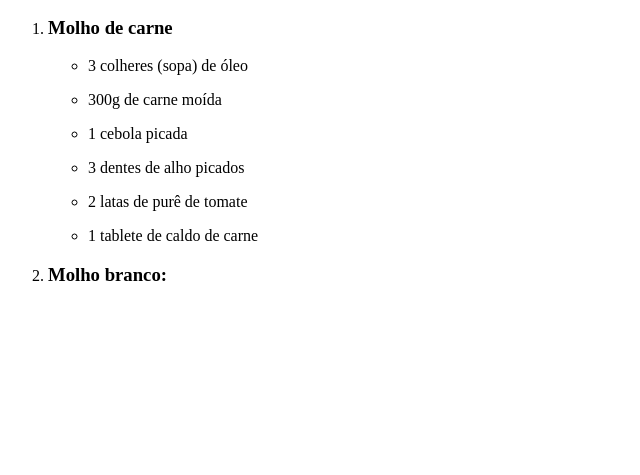
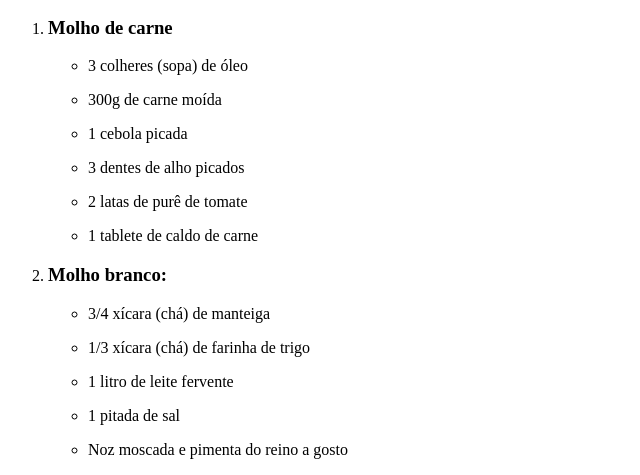
Before and after one commit to P1ul0/Receita, a plain HTML site: page index.html in a window 1280 px wide. Shown: the part 434-909 px from the top of the page, without its empty margins (0-640 px from the left). Before the commit the page ends 800 px from the top, so only its background shows below. Drawn offline with Linux system fonts and the light colour scheme.

Commit message:
segundo commit

```diff
--- a/index.html
+++ b/index.html
@@ -38,6 +38,23 @@
         <li>
             <h3>Molho branco:</h3>
         </li>
+        <ul>
+            <li>
+                <p>3/4 xícara (chá) de manteiga</p>
+            </li>
+            <li>
+                <p>1/3 xícara (chá) de farinha de trigo</p>
+            </li>
+            <li>
+                <p>1 litro de leite fervente</p>
+            </li>
+            <li>
+                <p>1 pitada de sal</p>
+            </li>
+            <li>
+                <p>Noz moscada e pimenta do reino a gosto</p>
+            </li>
+        </ul>
     </ol>
 
 </body>
```
